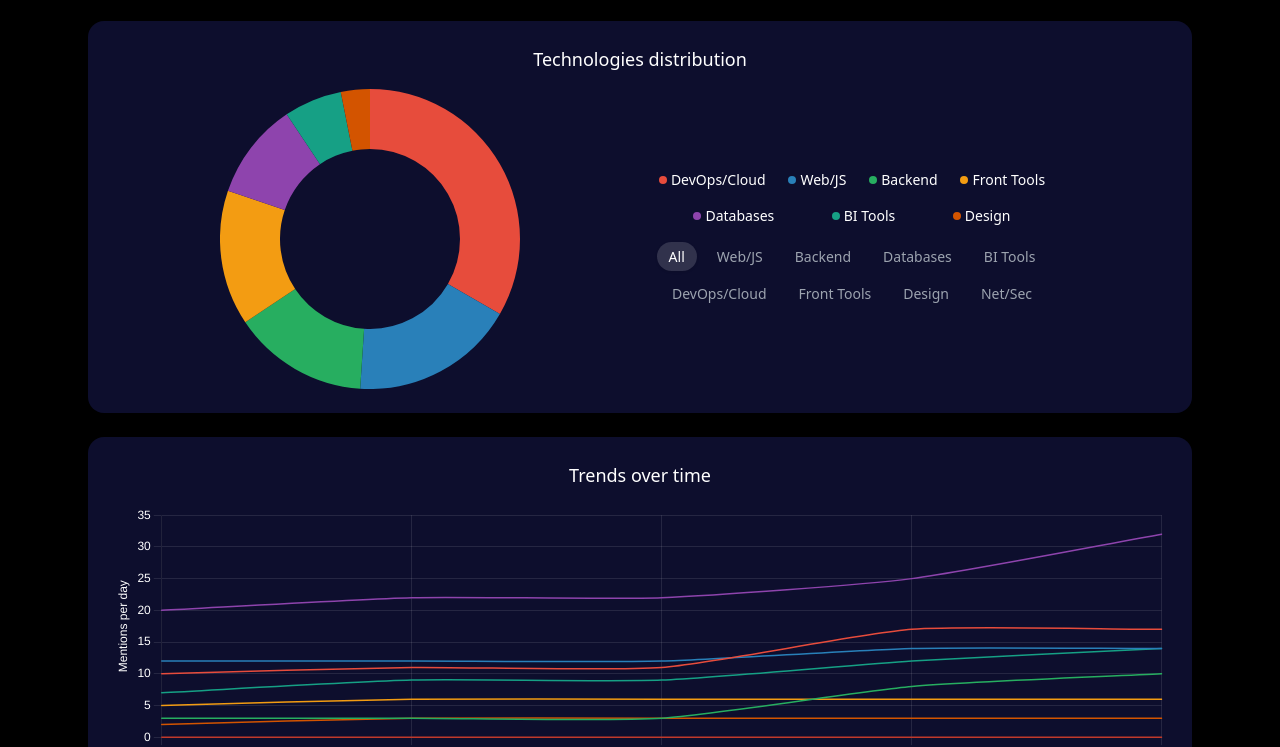
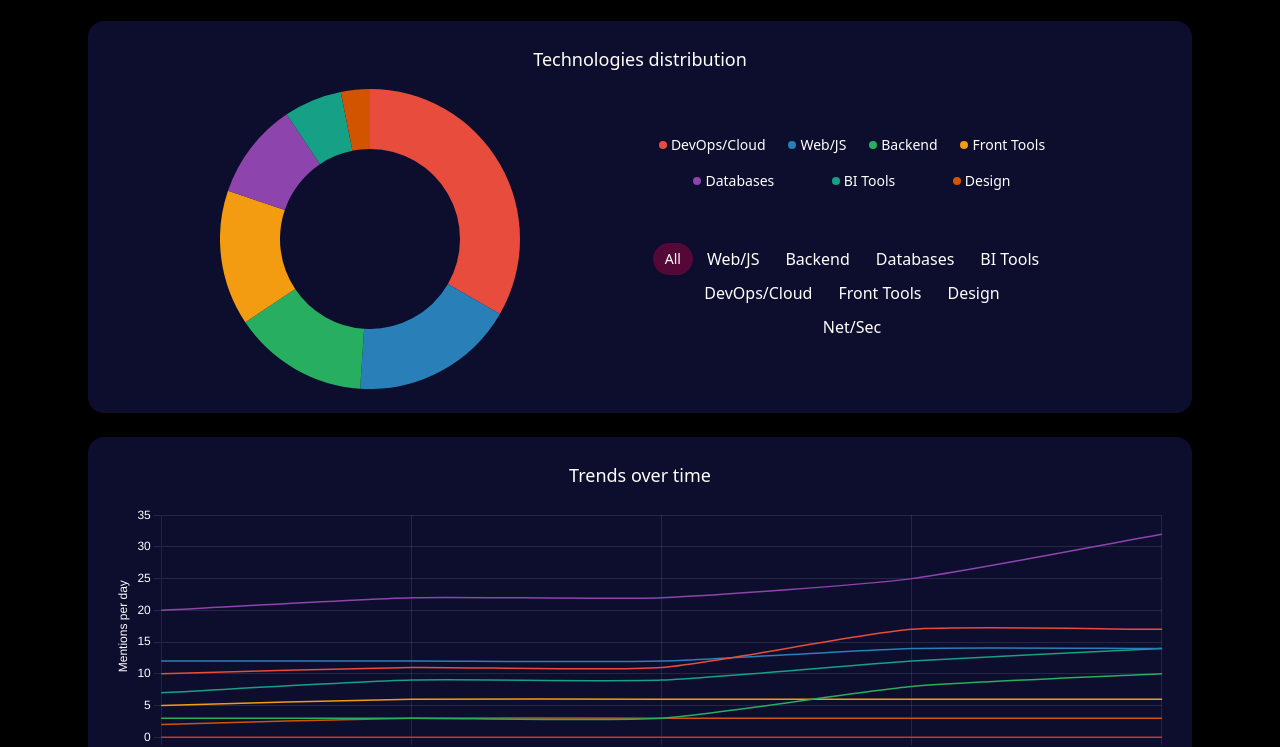
Before and after one commit to matias-cavalcante/it_jobs_req_alfred, a plain HTML site: page index.html in a window 1280 px wide. Shown: the part 91-838 px from the top of the page. Drawn offline with nearby package versions, Linux system fonts and the light colour scheme.

Commit message:
Just styled the buttons in the donut section

```diff
--- a/index.html
+++ b/index.html
@@ -47,7 +47,7 @@
 
 
                         <!-- tabs to control Donut behaviour -->
-                       <div class="flex flex-wrap justify-center gap-2 mt-4" id="donutTabs">
+                       <div class="flex flex-wrap justify-center gap-0.5 mt-4" id="donutTabs">
                             <button class="px-3 py-1 text-sm rounded-full bg-white bg-opacity-15 text-white shadow-sm donut-tab active" data-category="all">
                                 All
                             </button>
--- a/main.js
+++ b/main.js
@@ -111,9 +111,9 @@ function setupDesktopClicks(buttons) {
     buttons.forEach(button => {
         button.addEventListener('click', () => {
             const category = button.dataset.category;
-               highlightActiveTab(entry.target);
+            highlightActiveTab(button); // ← FIX: Use 'button' instead of 'entry.target'
             console.log('🖱️ Click triggered:', category);
-            showCategory(category); // Your existing function
+            showCategory(category);
         });
     });
 }
@@ -585,10 +585,8 @@ function updateDonutForCategory(categoryKey) {
 function setActiveTab(activeButton) {
     document.querySelectorAll('.donut-tab').forEach(tab => {
         tab.classList.remove('active', 'bg-white', 'bg-opacity-15', 'text-white', 'shadow-sm');
-        tab.classList.add('text-gray-300');
     });
     activeButton.classList.add('active', 'bg-white', 'bg-opacity-15', 'text-white', 'shadow-sm');
-    activeButton.classList.remove('text-gray-300');
 }
 
 function initDonutTabs() {
--- a/style.css
+++ b/style.css
@@ -9,7 +9,9 @@ body {
 background-color: #000000;
 }
 
-
+#donutTabs{
+    margin-top: 13%;
+}
 
 
 /* Hover effects for inactive tabs */
@@ -22,18 +24,19 @@ background-color: #000000;
 .donut-tab {
     padding: 0.25rem 0.75rem;
     border-radius: 9999px;
-    font-size: 0.875rem;
+    font-size: 1rem;
+    font-weight: 300;
     transition: all 0.2s;
-    color: rgb(156, 163, 175); /* gray-300 */
+    color: white
 }
 
 .donut-tab:hover {
-    background-color: rgba(255, 255, 255, 0.2);
+    background-color: rgb(115, 7, 61, 0.3);
     color: white;
 }
 
 .donut-tab.active {
-    background-color: rgba(255, 255, 255, 0.15);
+    background-color: rgb(115, 7, 61, 0.7);
     color: white;
     box-shadow: 0 1px 3px 0 rgba(0, 0, 0, 0.1);
 }
```
